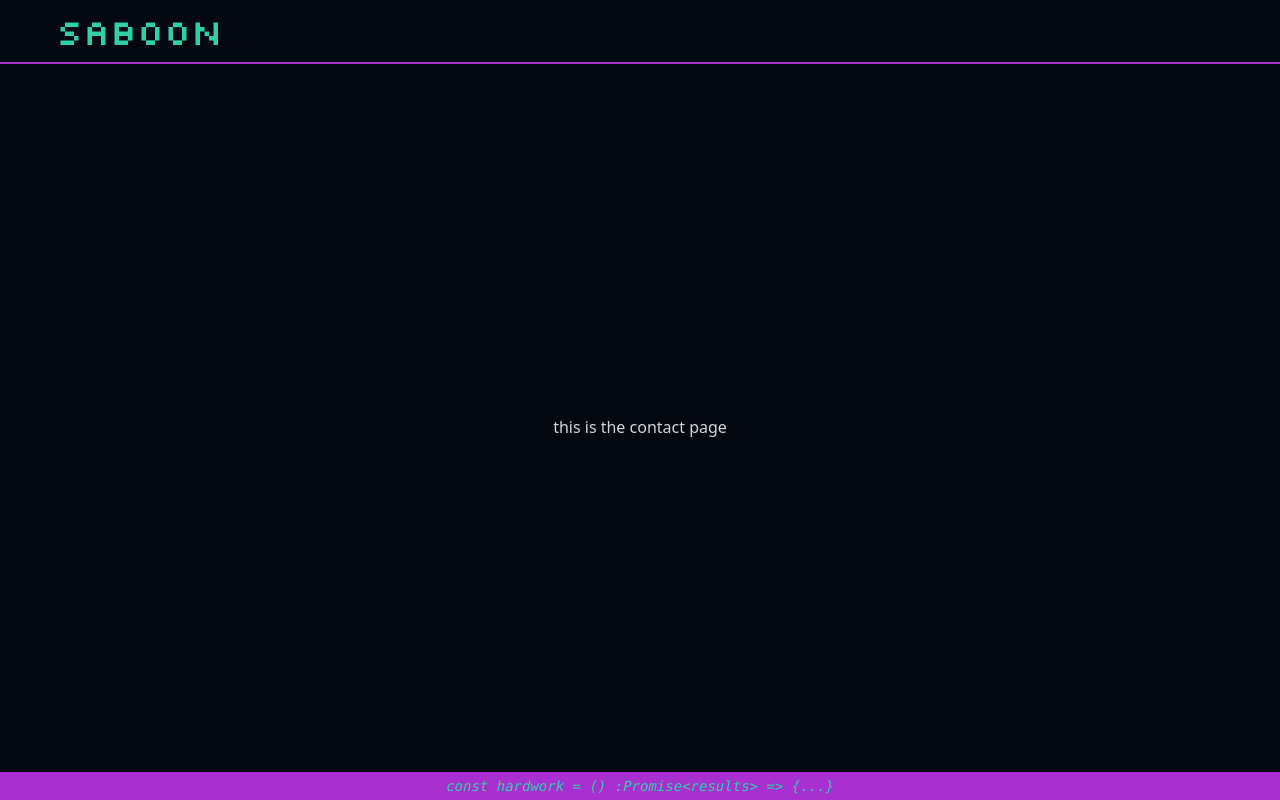
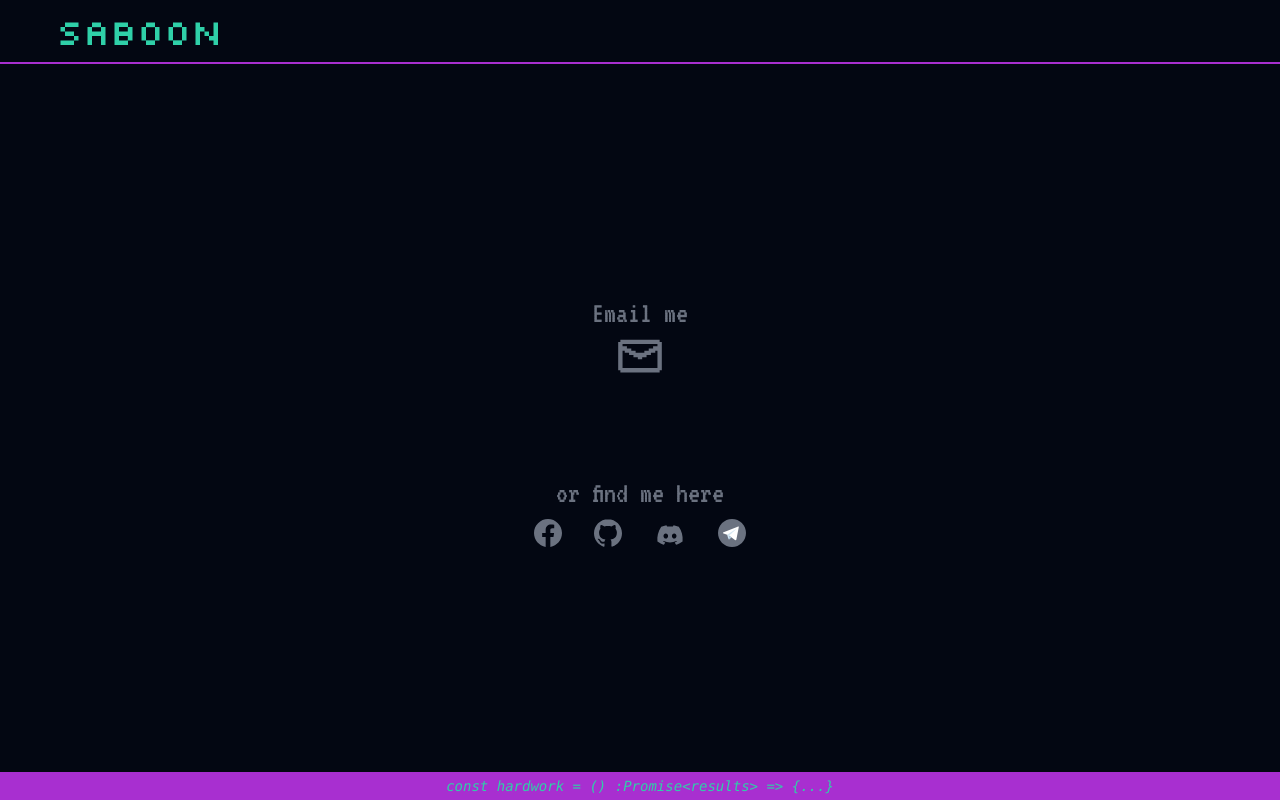
Before and after one commit to abdoumh0/saboon, a Next.js app: page /contact in a window 1280 px wide. Built offline with nearby package versions, Linux system fonts and the light colour scheme.

Commit message:
finished v0.0.1

```diff
--- a/app/about/page.tsx
+++ b/app/about/page.tsx
@@ -5,10 +5,8 @@ type Props = {};
 
 export default function page({}: Props) {
   return (
-    <div className="text-center">
-      <h1
-        className={`${Silkscreen_Regular.className} stroke-black stroke-2 text-8xl text-shadows`}
-      >
+    <div className="text-center text-gray-300">
+      <h1 className={`${Silkscreen_Regular.className} text-8xl text-shadows`}>
         Hello, World!
       </h1>
       <h2 className={`${VT323.className}  mx-4 my-6 text-2xl tracking-wider`}>
--- a/app/contact/page.tsx
+++ b/app/contact/page.tsx
@@ -1,7 +1,47 @@
+import Socials from "@/components/Socials";
+import { VT323 } from "@/fonts";
+import Link from "next/link";
 import React from "react";
 
 type Props = {};
 
 export default function page({}: Props) {
-  return <div className="fadein">this is the contact page</div>;
+  return (
+    <div
+      className={`${VT323.className} grid text-3xl gap-y-24 text-gray-500 transition-all duration-300`}
+    >
+      <div className="w-fit mx-auto">
+        Email me
+        <Link
+          className="flex justify-center"
+          href="mailto:abdoumeh421@gmail.com"
+          target="_blank"
+          rel="noopener noreferrer"
+        >
+          <svg
+            className="fill-gray-500 hover:fill-red-700 w-[48px] hover:animate-bounce transition-all duration-300"
+            viewBox="0 0 22 22"
+            xmlns="http://www.w3.org/2000/svg"
+            id="memory-email"
+          >
+            <g id="SVGRepo_bgCarrier" stroke-width="0"></g>
+            <g
+              id="SVGRepo_tracerCarrier"
+              stroke-linecap="round"
+              stroke-linejoin="round"
+            ></g>
+            <g id="SVGRepo_iconCarrier">
+              <path d="M1 5H2V4H20V5H21V18H20V19H2V18H1V5M3 17H19V9H18V10H16V11H14V12H12V13H10V12H8V11H6V10H4V9H3V17M19 6H3V7H5V8H7V9H9V10H13V9H15V8H17V7H19V6Z"></path>
+            </g>
+          </svg>
+        </Link>
+      </div>
+      <div className="mx-auto w-fit">
+        <div className="mx-auto w-fit">or find me here</div>
+        <div className="w-fit mx-auto">
+          <Socials />
+        </div>
+      </div>
+    </div>
+  );
 }
--- a/app/globals.css
+++ b/app/globals.css
@@ -140,34 +140,22 @@ body {
 }
 
 @keyframes color-animation {
-  0% {
+  0%,
+  12%,
+  24%,
+  100% {
     color: var(--color-1);
   }
-  12% {
-    color: var(--color-1);
-  }
-  24% {
-    color: var(--color-1);
-  }
-  25% {
-    color: var(--color-2);
-  }
+  25%,
   49% {
     color: var(--color-2);
   }
-  50% {
-    color: var(--color-3);
-  }
+  50%,
   74% {
     color: var(--color-3);
   }
-  75% {
-    color: var(--color-4);
-  }
+  75%,
   99% {
     color: var(--color-4);
   }
-  100% {
-    color: var(--color-1);
-  }
 }
--- a/app/test/page.tsx
+++ /dev/null
@@ -1,31 +0,0 @@
-"use client";
-import React from "react";
-import Progress from "@/components/Progress";
-import { VT323, Silkscreen_Regular } from "@/fonts";
-import Image from "next/image";
-import Link from "next/link";
-import Focusing from "@/components/Focusing";
-
-type Props = {};
-export default function page({}: Props) {
-  return (
-    <div className="grid">
-      <h2
-        className={`${VT323.className} italic mt-10 text-gray-600 w-full text-center`}
-      >
-        These are self estimates, however I tried to be most objective
-      </h2>
-      <div className="grid gap-y-4 max-h-64 my-8 overflow-scroll">
-        <Progress label="C" percentage={65} />
-        <Progress label="HTML" percentage={80} />
-        <Progress label="CSS" percentage={80} />
-        <Progress label="Javascript" percentage={75} />
-        <Progress label="Typescript" percentage={60} />
-        <Progress label="ReactJS" percentage={70} />
-        <Progress label="NextJS" percentage={60} />
-        <Progress label="OpenGL" percentage={20} />
-      </div>
-      <Focusing />
-    </div>
-  );
-}
--- a/app/work/page.tsx
+++ b/app/work/page.tsx
@@ -1,7 +1,29 @@
-import React from "react";
+"use client";
+import React, { useEffect, useState } from "react";
+import { Silkscreen_Regular } from "@/fonts";
 
 type Props = {};
 
 export default function page({}: Props) {
-  return <div>this is the work page</div>;
+  const [dots, setDots] = useState("···");
+  useEffect(() => {
+    const t = setTimeout(() => {
+      setDots((prev) => {
+        if (prev.length < 3) {
+          return prev + "·";
+        } else {
+          return "";
+        }
+      });
+    }, 530);
+    return () => clearTimeout(t);
+  }, [dots]);
+  return (
+    <div
+      className={`${Silkscreen_Regular.className} text-gray-600 text-5xl grid gap-y-4`}
+    >
+      <div className="mx-auto w-fit">[{dots}]</div>
+      <div className="">Coming soon</div>
+    </div>
+  );
 }
--- /dev/null
+++ b/components/Socials.tsx
@@ -0,0 +1,121 @@
+import React from "react";
+import Image from "next/image";
+import Link from "next/link";
+
+type Props = {};
+
+export default function Socials({}: Props) {
+  return (
+    <div className="flex gap-x-4 w-[100%] transition-all duration-300">
+      <Link
+        className="p-2"
+        href="https://www.facebook.com/abdoumh0"
+        target="_blank"
+        rel="noopener noreferrer"
+      >
+        <svg
+          className="hover:translate-y-[-6px] transition-all duration-300 fill-gray-500 hover:fill-blue-500 w-[28px]"
+          viewBox="0 0 24 24"
+          xmlns="http://www.w3.org/2000/svg"
+        >
+          <g id="SVGRepo_bgCarrier" stroke-width="0"></g>
+          <g
+            id="SVGRepo_tracerCarrier"
+            stroke-linecap="round"
+            stroke-linejoin="round"
+          ></g>
+          <g id="SVGRepo_iconCarrier">
+            <path
+              fill-rule="evenodd"
+              clip-rule="evenodd"
+              d="M0 12.067C0 18.0335 4.33333 22.9944 10 24V15.3333H7V12H10V9.33332C10 6.33332 11.9333 4.66666 14.6667 4.66666C15.5333 4.66666 16.4667 4.79999 17.3333 4.93332V7.99999H15.8C14.3333 7.99999 14 8.73332 14 9.66666V12H17.2L16.6667 15.3333H14V24C19.6667 22.9944 24 18.0335 24 12.067C24 5.43017 18.6 0 12 0C5.4 0 0 5.43017 0 12.067Z"
+            ></path>
+          </g>
+        </svg>
+      </Link>
+      <Link
+        className="p-2"
+        href="https://www.github.com/abdoumh0"
+        target="_blank"
+        rel="noopener norefrrer"
+      >
+        <svg
+          className="hover:translate-y-[-6px] transition-all duration-300 fill-gray-500 hover:fill-gray-700  w-[28px]"
+          viewBox="0 0 32 32"
+          xmlns="http://www.w3.org/2000/svg"
+        >
+          <g id="SVGRepo_bgCarrier" stroke-width="0"></g>
+          <g
+            id="SVGRepo_tracerCarrier"
+            stroke-linecap="round"
+            stroke-linejoin="round"
+          ></g>
+          <g id="SVGRepo_iconCarrier">
+            <path d="M16 0.396c-8.839 0-16 7.167-16 16 0 7.073 4.584 13.068 10.937 15.183 0.803 0.151 1.093-0.344 1.093-0.772 0-0.38-0.009-1.385-0.015-2.719-4.453 0.964-5.391-2.151-5.391-2.151-0.729-1.844-1.781-2.339-1.781-2.339-1.448-0.989 0.115-0.968 0.115-0.968 1.604 0.109 2.448 1.645 2.448 1.645 1.427 2.448 3.744 1.74 4.661 1.328 0.14-1.031 0.557-1.74 1.011-2.135-3.552-0.401-7.287-1.776-7.287-7.907 0-1.751 0.62-3.177 1.645-4.297-0.177-0.401-0.719-2.031 0.141-4.235 0 0 1.339-0.427 4.4 1.641 1.281-0.355 2.641-0.532 4-0.541 1.36 0.009 2.719 0.187 4 0.541 3.043-2.068 4.381-1.641 4.381-1.641 0.859 2.204 0.317 3.833 0.161 4.235 1.015 1.12 1.635 2.547 1.635 4.297 0 6.145-3.74 7.5-7.296 7.891 0.556 0.479 1.077 1.464 1.077 2.959 0 2.14-0.020 3.864-0.020 4.385 0 0.416 0.28 0.916 1.104 0.755 6.4-2.093 10.979-8.093 10.979-15.156 0-8.833-7.161-16-16-16z"></path>
+          </g>
+        </svg>
+      </Link>
+      <Link
+        className="p-2"
+        href="https://www.discordapp.com/users/519963503155740712"
+        target="_blank"
+        rel="noopener noreferrer"
+      >
+        <svg
+          className="fill-gray-500 w-[32px] hover:fill-[#7289da] hover:translate-y-[-6px]"
+          viewBox="0 0 24 24"
+          xmlns="http://www.w3.org/2000/svg"
+        >
+          <g id="SVGRepo_bgCarrier" stroke-width="0"></g>
+          <g
+            id="SVGRepo_tracerCarrier"
+            stroke-linecap="round"
+            stroke-linejoin="round"
+          ></g>
+          <g id="SVGRepo_iconCarrier">
+            <path d="M18.59 5.88997C17.36 5.31997 16.05 4.89997 14.67 4.65997C14.5 4.95997 14.3 5.36997 14.17 5.69997C12.71 5.47997 11.26 5.47997 9.83001 5.69997C9.69001 5.36997 9.49001 4.95997 9.32001 4.65997C7.94001 4.89997 6.63001 5.31997 5.40001 5.88997C2.92001 9.62997 2.25001 13.28 2.58001 16.87C4.23001 18.1 5.82001 18.84 7.39001 19.33C7.78001 18.8 8.12001 18.23 8.42001 17.64C7.85001 17.43 7.31001 17.16 6.80001 16.85C6.94001 16.75 7.07001 16.64 7.20001 16.54C10.33 18 13.72 18 16.81 16.54C16.94 16.65 17.07 16.75 17.21 16.85C16.7 17.16 16.15 17.42 15.59 17.64C15.89 18.23 16.23 18.8 16.62 19.33C18.19 18.84 19.79 18.1 21.43 16.87C21.82 12.7 20.76 9.08997 18.61 5.88997H18.59ZM8.84001 14.67C7.90001 14.67 7.13001 13.8 7.13001 12.73C7.13001 11.66 7.88001 10.79 8.84001 10.79C9.80001 10.79 10.56 11.66 10.55 12.73C10.55 13.79 9.80001 14.67 8.84001 14.67ZM15.15 14.67C14.21 14.67 13.44 13.8 13.44 12.73C13.44 11.66 14.19 10.79 15.15 10.79C16.11 10.79 16.87 11.66 16.86 12.73C16.86 13.79 16.11 14.67 15.15 14.67Z"></path>
+          </g>
+        </svg>
+      </Link>
+      <Link
+        className="p-2"
+        href="https://t.me/abdoumh0"
+        target="_blank"
+        rel="noopener noreferrer"
+      >
+        <svg
+          className="fill-gray-500 hover:fill-[#40B3E0] hover:animate-bounce w-[28px]"
+          viewBox="0 0 256 256"
+          version="1.1"
+          xmlns="http://www.w3.org/2000/svg"
+          preserveAspectRatio="xMidYMid"
+          fill="#000000"
+        >
+          <g id="SVGRepo_bgCarrier" stroke-width="0"></g>
+          <g
+            id="SVGRepo_tracerCarrier"
+            stroke-linecap="round"
+            stroke-linejoin="round"
+          ></g>
+          <g id="SVGRepo_iconCarrier">
+            <g>
+              <path d="M128,0 C57.307,0 0,57.307 0,128 L0,128 C0,198.693 57.307,256 128,256 L128,256 C198.693,256 256,198.693 256,128 L256,128 C256,57.307 198.693,0 128,0 L128,0 Z"></path>
+              <path
+                d="M190.2826,73.6308 L167.4206,188.8978 C167.4206,188.8978 164.2236,196.8918 155.4306,193.0548 L102.6726,152.6068 L83.4886,143.3348 L51.1946,132.4628 C51.1946,132.4628 46.2386,130.7048 45.7586,126.8678 C45.2796,123.0308 51.3546,120.9528 51.3546,120.9528 L179.7306,70.5928 C179.7306,70.5928 190.2826,65.9568 190.2826,73.6308"
+                fill="#FFFFFF"
+              ></path>
+              <path
+                d="M98.6178,187.6035 C98.6178,187.6035 97.0778,187.4595 95.1588,181.3835 C93.2408,175.3085 83.4888,143.3345 83.4888,143.3345 L161.0258,94.0945 C161.0258,94.0945 165.5028,91.3765 165.3428,94.0945 C165.3428,94.0945 166.1418,94.5735 163.7438,96.8115 C161.3458,99.0505 102.8328,151.6475 102.8328,151.6475"
+                fill="#D2E5F1"
+              ></path>
+              <path
+                d="M122.9015,168.1154 L102.0335,187.1414 C102.0335,187.1414 100.4025,188.3794 98.6175,187.6034 L102.6135,152.2624"
+                fill="#B5CFE4"
+              ></path>
+            </g>
+          </g>
+        </svg>
+      </Link>
+    </div>
+  );
+}
```
